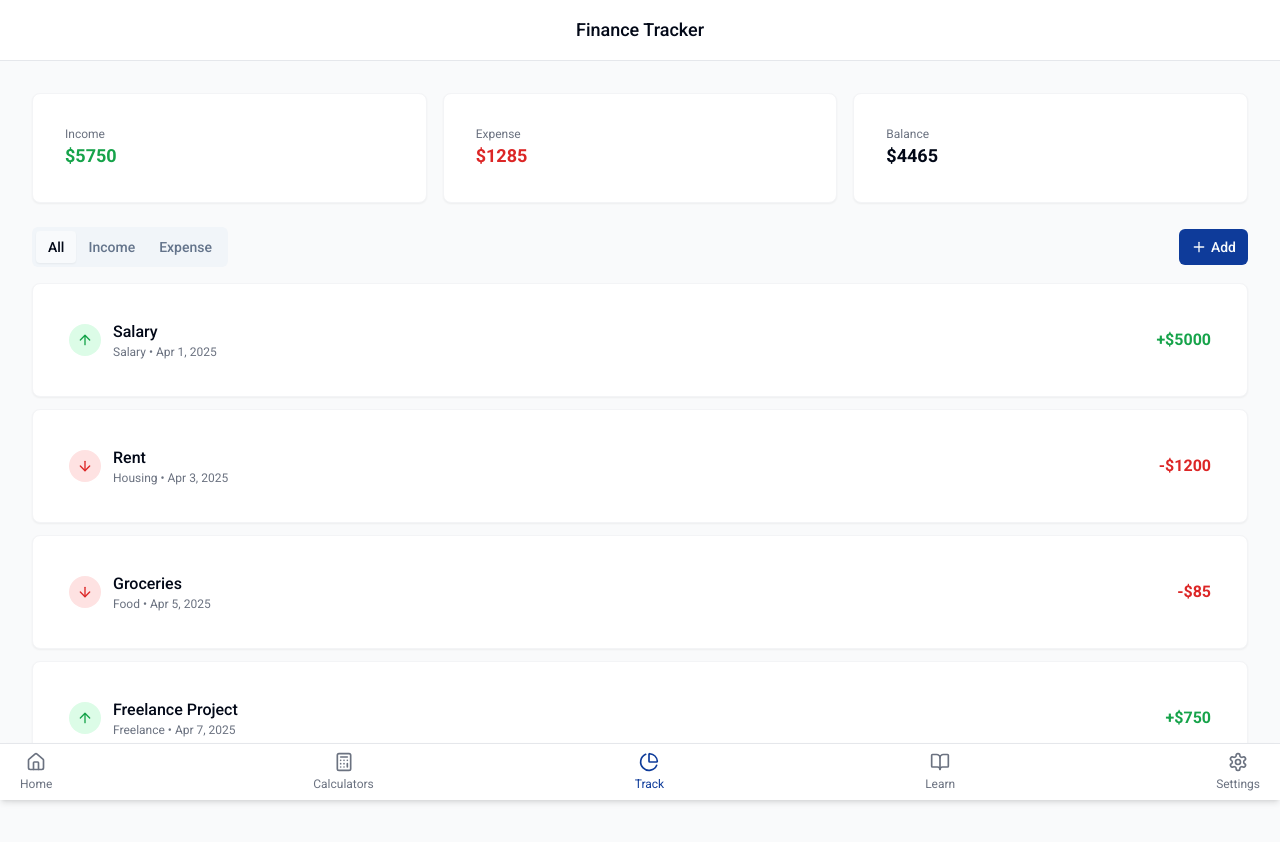
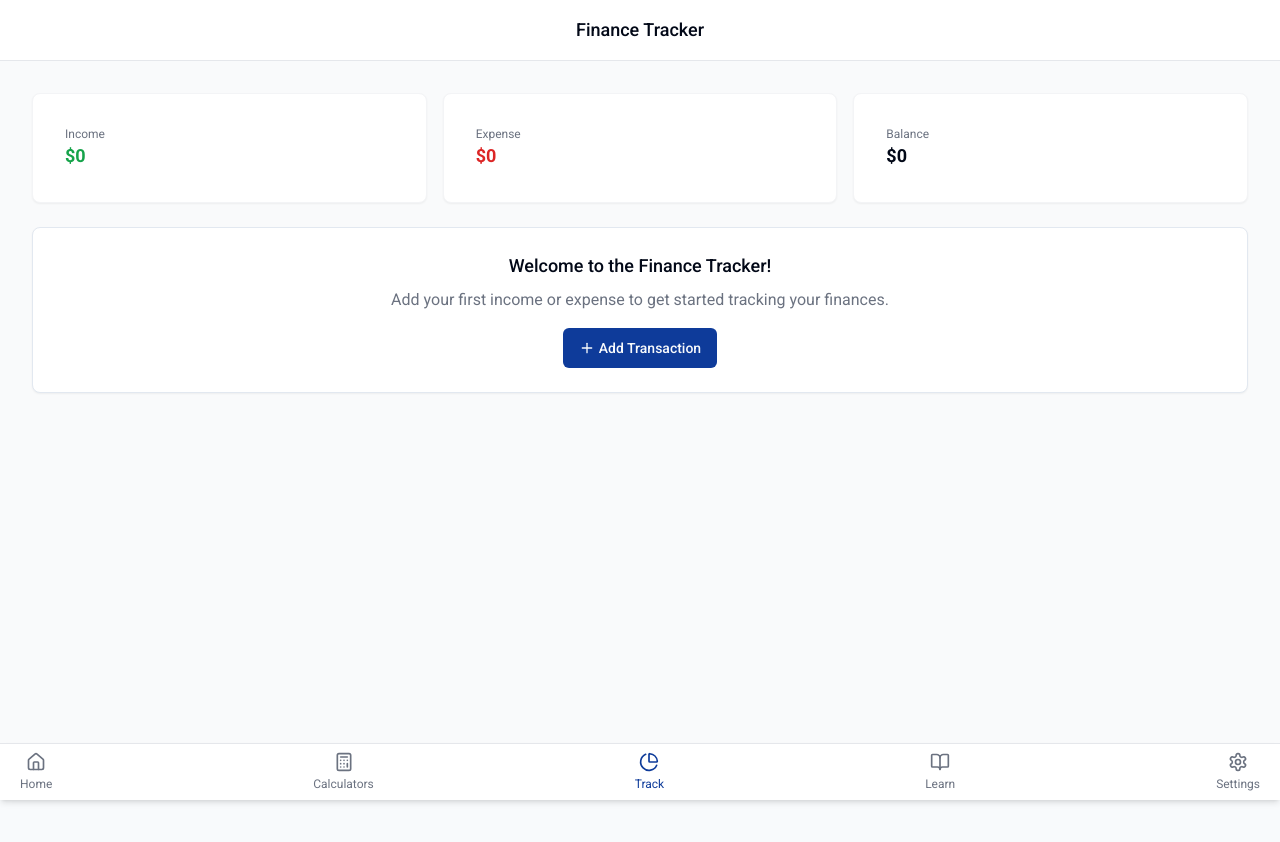
Before and after one commit to KvsK0712/fiNotes, a React (Vite) app: page /tracker in a window 1280 px wide. Shown: the top 842 px of the page. After the commit the page ends 800 px from the top, so only its background shows below. Built offline with nearby package versions, Linux system fonts and the light colour scheme.

Commit message:
feat: Implement data persistence
This commit introduces database integration to store and retrieve user financial data. The application will now save user-entered income, expenses, and other relevant information, ensuring data persistence across sessions.

```diff
--- a/src/pages/TrackerPage.tsx
+++ b/src/pages/TrackerPage.tsx
@@ -1,5 +1,5 @@
 
-import { useState } from "react";
+import { useState, useEffect } from "react";
 import PageLayout from "@/components/layout/PageLayout";
 import { Tabs, TabsContent, TabsList, TabsTrigger } from "@/components/ui/tabs";
 import { Card, CardContent } from "@/components/ui/card";
@@ -16,41 +16,27 @@ interface Transaction {
   date: string;
 }
 
+const STORAGE_KEY = "pocket_wise_transactions";
+
 const TrackerPage = () => {
-  const [transactions, setTransactions] = useState<Transaction[]>([
-    {
-      id: "1",
-      title: "Salary",
-      amount: 5000,
-      type: "income",
-      category: "Salary",
-      date: "2025-04-01",
-    },
-    {
-      id: "2",
-      title: "Rent",
-      amount: 1200,
-      type: "expense",
-      category: "Housing",
-      date: "2025-04-03",
-    },
-    {
-      id: "3",
-      title: "Groceries",
-      amount: 85,
-      type: "expense",
-      category: "Food",
-      date: "2025-04-05",
-    },
-    {
-      id: "4",
-      title: "Freelance Project",
-      amount: 750,
-      type: "income",
-      category: "Freelance",
-      date: "2025-04-07",
-    },
-  ]);
+  const [transactions, setTransactions] = useState<Transaction[]>([]);
+  const [isFirstVisit, setIsFirstVisit] = useState(true);
+
+  // Load transactions from localStorage on component mount
+  useEffect(() => {
+    const savedTransactions = localStorage.getItem(STORAGE_KEY);
+    if (savedTransactions) {
+      setTransactions(JSON.parse(savedTransactions));
+      setIsFirstVisit(false);
+    }
+  }, []);
+
+  // Save transactions to localStorage whenever they change
+  useEffect(() => {
+    if (!isFirstVisit || transactions.length > 0) {
+      localStorage.setItem(STORAGE_KEY, JSON.stringify(transactions));
+    }
+  }, [transactions, isFirstVisit]);
 
   const totalIncome = transactions
     .filter((t) => t.type === "income")
@@ -87,7 +73,26 @@ const TrackerPage = () => {
           </Card>
         </div>
 
-        {/* Transactions List */}
+        {/* Empty state message */}
+        {transactions.length === 0 && (
+          <Card className="mb-6">
+            <CardContent className="p-6 text-center">
+              <h3 className="text-lg font-medium mb-2">Welcome to the Finance Tracker!</h3>
+              <p className="text-gray-500 mb-4">
+                Add your first income or expense to get started tracking your finances.
+              </p>
+              <Link to="/tracker/add">
+                <Button className="gap-1">
+                  <Plus size={16} />
+                  Add Transaction
+                </Button>
+              </Link>
+            </CardContent>
+          </Card>
+        )}
+
+        {/* Transactions List - only show if there are transactions */}
+        {transactions.length > 0 && (
           <Tabs defaultValue="all">
             <div className="flex items-center justify-between mb-4">
               <TabsList>
@@ -120,6 +125,7 @@ const TrackerPage = () => {
               />
             </TabsContent>
           </Tabs>
+        )}
       </div>
     </PageLayout>
   );
--- a/src/pages/tracker/AddTransactionPage.tsx
+++ b/src/pages/tracker/AddTransactionPage.tsx
@@ -1,5 +1,5 @@
 
-import { useState } from "react";
+import { useState, useEffect } from "react";
 import { useNavigate } from "react-router-dom";
 import PageLayout from "@/components/layout/PageLayout";
 import { Card, CardContent } from "@/components/ui/card";
@@ -14,6 +14,17 @@ import {
   SelectValue
 } from "@/components/ui/select";
 import { toast } from "sonner";
+
+interface Transaction {
+  id: string;
+  title: string;
+  amount: number;
+  type: "income" | "expense";
+  category: string;
+  date: string;
+}
+
+const STORAGE_KEY = "pocket_wise_transactions";
 
 const expenseCategories = [
   "Housing", "Food", "Transport", "Utilities", "Entertainment",
@@ -31,6 +42,15 @@ const AddTransactionPage = () => {
   const [amount, setAmount] = useState("");
   const [category, setCategory] = useState("");
   const [date, setDate] = useState(new Date().toISOString().split("T")[0]);
+  const [transactions, setTransactions] = useState<Transaction[]>([]);
+
+  // Load existing transactions from localStorage
+  useEffect(() => {
+    const savedTransactions = localStorage.getItem(STORAGE_KEY);
+    if (savedTransactions) {
+      setTransactions(JSON.parse(savedTransactions));
+    }
+  }, []);
 
   const handleSubmit = (e: React.FormEvent) => {
     e.preventDefault();
@@ -41,7 +61,7 @@ const AddTransactionPage = () => {
       return;
     }
 
-    // In a real app, we'd save this to local storage or IndexedDB
+    // Create new transaction
     const newTransaction = {
       id: Date.now().toString(),
       title,
@@ -51,7 +71,11 @@ const AddTransactionPage = () => {
       date,
     };
 
-    console.log("Adding transaction:", newTransaction);
+    // Add to existing transactions
+    const updatedTransactions = [...transactions, newTransaction];
+
+    // Save to localStorage
+    localStorage.setItem(STORAGE_KEY, JSON.stringify(updatedTransactions));
 
     // Show success message
     toast.success(`${type === 'income' ? 'Income' : 'Expense'} added successfully!`);
```
Lines whose indentation alone changed are shown as unchanged.
